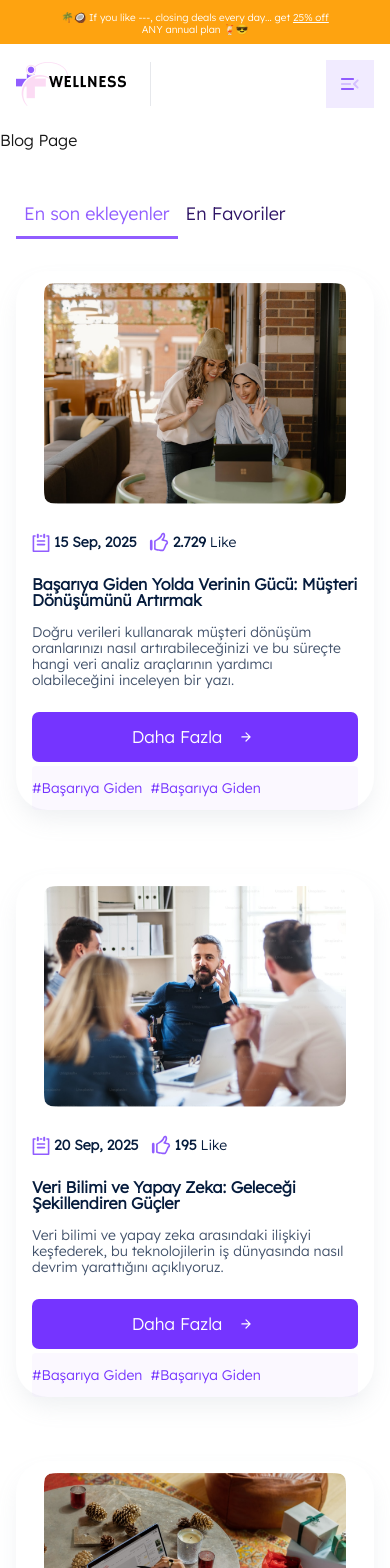
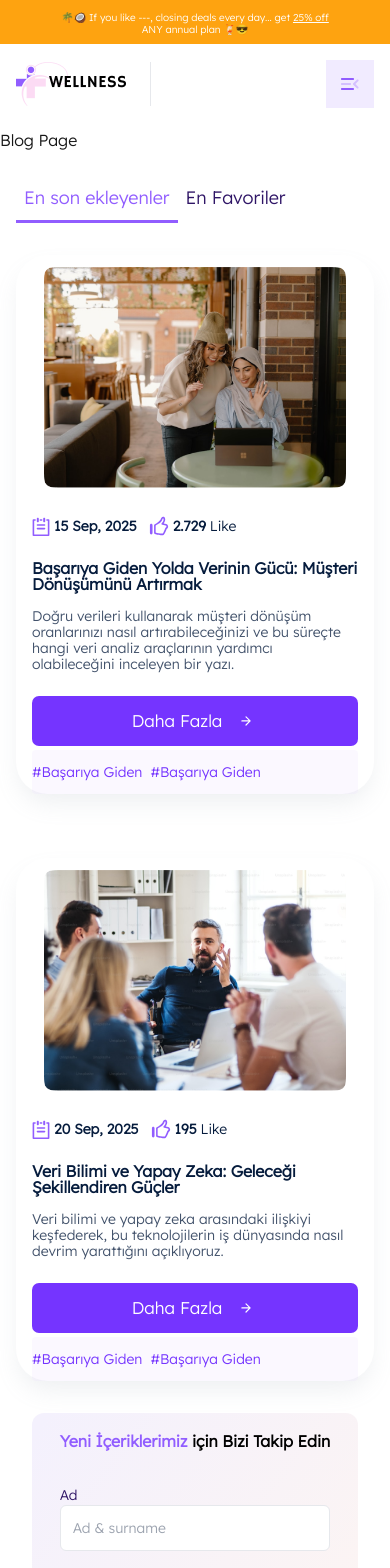
Before and after one commit to Medyanes-360/big-data-sale, a Next.js app: page /blog in a window 390 px wide. Shown: the top 1568 px of the page. Built offline with nearby package versions, Linux system fonts and the light colour scheme.

Commit message:
refactor: blog section updated

```diff
--- a/components/blog/blogSection/index.jsx
+++ b/components/blog/blogSection/index.jsx
@@ -1,12 +1,12 @@
 import Link from "next/link";
 import BlogPostSection from "./blogPostSection";
-// import FormSection from "./formSection";
+import FormSection from "./formSection";
 import blogAreaMockData from "@/public/blogAreaMockData";
 import PageContainer from "@/containers/PageContainers";
 
 const BlogSection = () => {
   return (
-    <section className="py-10 lg:py-20">
+    <section className="py-6 lg:py-20">
       <PageContainer>
         <div className="flex text-lg font-normal font-Inter">
           <Link
@@ -20,13 +20,11 @@ const BlogSection = () => {
           </Link>
         </div>
 
-        {blogAreaMockData?.map((item) => (
-          <>
-            <div key={item.id} className="py-8">
-              <BlogPostSection data={item} />
-              {/* {(index + 1) % 2 === 0 && <FormSection />} */}
-            </div>
-          </>
+        {blogAreaMockData?.map((item, index) => (
+          <div key={item.id} className="py-8">
+            <BlogPostSection data={item} />
+            {(index + 1) % 2 === 0 && <FormSection />}
+          </div>
         ))}
       </PageContainer>
     </section>
```
